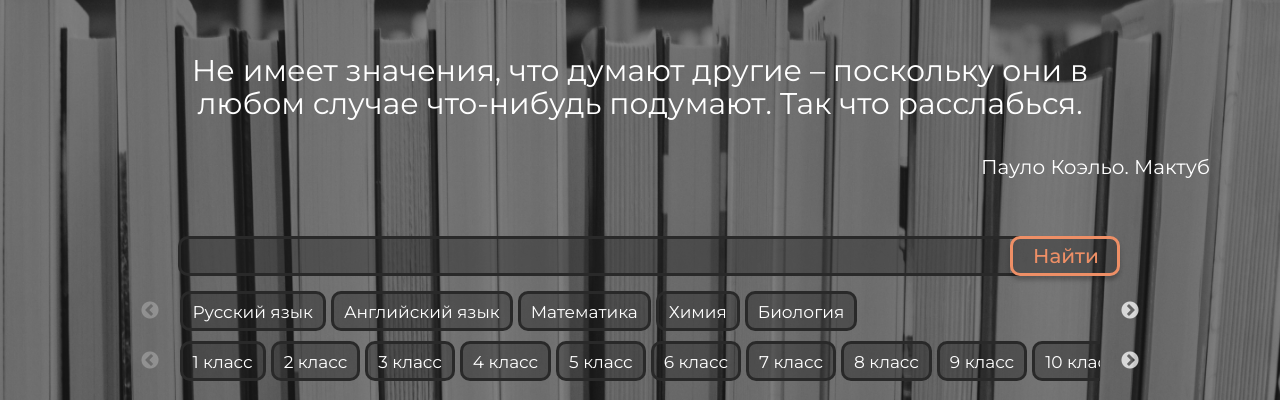
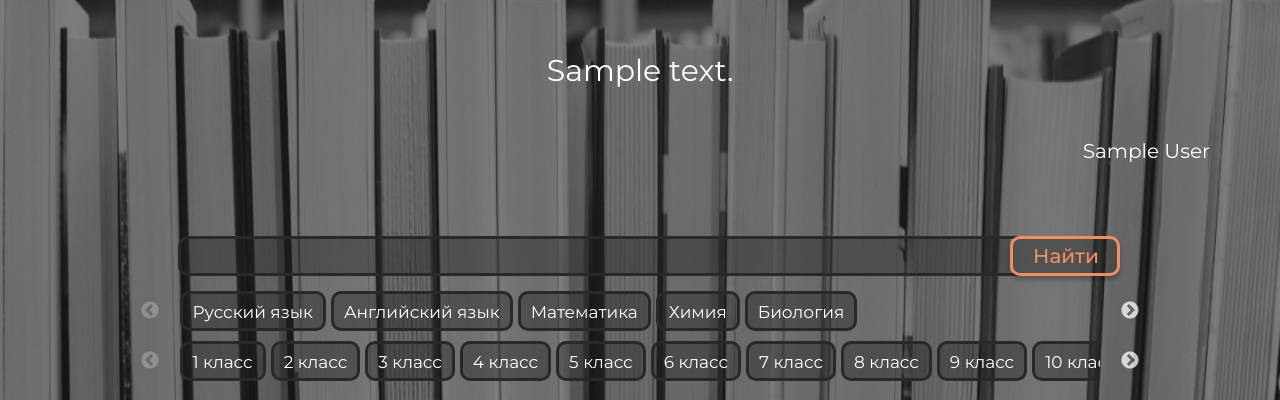
Before and after one commit to Baderik/BookShare, a Django app: page /articles/search/ in a window 1280 px wide. Shown: the part 80-480 px from the top of the page. Run offline with Django 3.2, Linux system fonts and the light colour scheme; tables that the repository leaves empty hold one stand-in row (values such as "Sample post"); some libraries are stand-ins or nearby versions.

Commit message:
Added random quote; Added quote to admin panel;

```diff
--- a/articles/admin.py
+++ b/articles/admin.py
@@ -1,5 +1,6 @@
 from django.contrib import admin
 
-from articles.models import Article
+from articles.models import Article, Quote
 
 admin.site.register(Article)
+admin.site.register(Quote)
--- a/articles/templates/articles/search.html
+++ b/articles/templates/articles/search.html
@@ -9,10 +9,11 @@
         <div class="container">
             <div class="row quote">
                 <span class="col-12 offset-md-1 col-md-10 quote-block">
-                Не имеет значения, что думают другие – поскольку они в
-                любом случае что-нибудь подумают. Так что расслабься.
-            </span>
-                <span class="quote-author">Пауло Коэльо. Мактуб</span>
+                    {{ quote.text }}
+                </span>
+                <span class="quote-author">
+                    {{ quote.author }}
+                </span>
             </div>
             <div class="row justify-content-center add-row">
                 <div class="col-5 add-button">
--- a/articles/views.py
+++ b/articles/views.py
@@ -2,8 +2,10 @@ from django.shortcuts import render, redirect, get_object_or_404
 from django.views import View
 from django.http import JsonResponse
 
+from random import choice
+
 from articles.forms import ArticleForm
-from articles.models import Article
+from articles.models import Article, Quote
 from imageBase.forms import UploadImageForm
 
 
@@ -39,7 +41,8 @@ class SearchView(View):
     def get(request):
         return render(request, "articles/search.html",
                       {
-                          "user": request.user
+                          "user": request.user,
+                          "quote": choice(Quote.objects.all())
                       })
 
 
```
